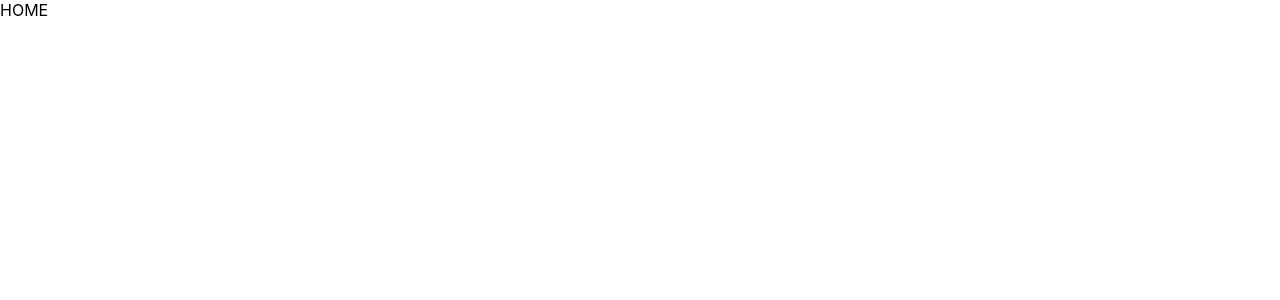
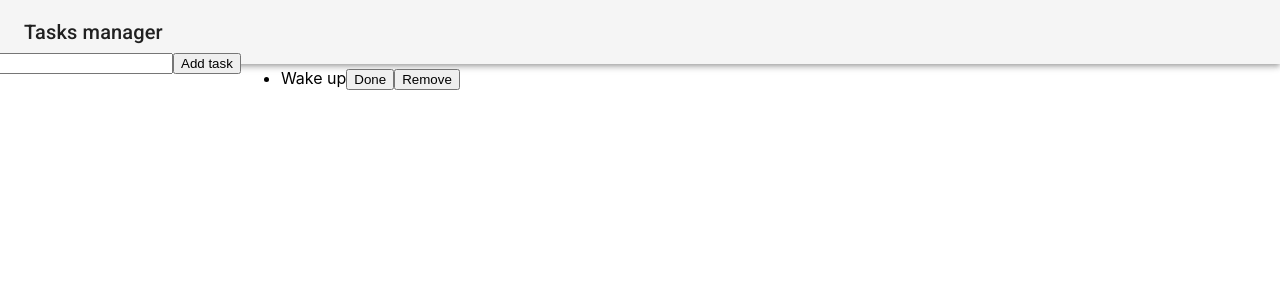
Before and after one commit to VovaSidorov/ToDoReactMaterial, a React (Create React App) app: page / in a window 1280 px wide. Shown: the top 300 px of the page. Built offline with nearby package versions, Linux system fonts and the light colour scheme.

Commit message:
create header component

```diff
--- a/package.json
+++ b/package.json
@@ -2,7 +2,7 @@
   "name": "019",
   "version": "0.1.0",
   "private": true,
-  "homepage": "https://VovaSidorov.github.io/ToDoReactMaterial",
+  "homepage": "https://VovaSidorov.github.io/ToDoReactMaterial ",
   "dependencies": {
     "@material-ui/core": "^3.9.2",
     "@material-ui/icons": "^3.0.2",
--- a/src/App.js
+++ b/src/App.js
@@ -1,18 +1,31 @@
 import React, { Component } from 'react';
 
+import Header from "./Layouts";
 import TaskList from "./components/TaskList";
 import {addNewTask} from "./store/actions";
+
+import Grid from '@material-ui/core/Grid';
+import {withStyles} from '@material-ui/core/styles';
 
 import {connect} from 'react-redux';
 import {bindActionCreators} from "redux";
 
+
+const styles = theme => ({
+   root: {
+       flexGrow:1,
+   }
+});
+
 class App extends Component {
     render() {
         console.log(this.props);
-        const {tasks, addNewTask} = this.props;
+        const {tasks, addNewTask,classes} = this.props;
 
         return (
-            <div className="App">
+            <div className={classes.root}>
+                <Header />
+                <Grid container spacing={24}>
                     <form action="" onSubmit={(event)=>{
                         this.submitHandler(event, addNewTask)
                     }}>
@@ -21,6 +34,7 @@ class App extends Component {
                     </form>
 
                     <TaskList tasks={tasks}/>
+                </Grid>
             </div>
         );
     }
@@ -45,7 +59,7 @@ const putActionsToComponent = (dispatch) => {
     }
 };
 
-export default connect(
+export default withStyles()(connect(
     putStateToProps,
     putActionsToComponent
-)(App);
+)(App));
--- /dev/null
+++ b/src/Layouts/index.js
@@ -0,0 +1,25 @@
+import React from 'react';
+
+import { withStyles } from '@material-ui/core/styles';
+import AppBar from '@material-ui/core/AppBar';
+import Toolbar from '@material-ui/core/Toolbar';
+import Typography from '@material-ui/core/Typography';
+
+const styles = {
+    root: {
+        flexGrow: 1,
+    },
+};
+
+const Header = props => (
+    <div className={props.classes.root}>
+        <AppBar position="static" color="default">
+            <Toolbar>
+                <Typography variant="h6" color="inherit">
+                   Tasks manager
+                </Typography>
+            </Toolbar>
+        </AppBar>
+    </div>
+    );
+export default withStyles(styles)(Header);
--- a/src/components/TaskList/index.js
+++ b/src/components/TaskList/index.js
@@ -22,13 +22,6 @@ const TaskList = (props) => {
     )
 };
 
-const onDoneHandler = () => {
-    console.log("onDoneHandler")
-};
-
-const onRemoveHandler = () => {
-    console.log("onRemoveHandler")
-};
 
 const mapStateToProps = state => ({...state});
 const mapActionToProps = dispatch =>{
--- a/src/index.js
+++ b/src/index.js
@@ -21,7 +21,7 @@ console.log(store.getState());
 
 ReactDOM.render(
     <Provider store={store}>
-        <Home />
+        <App />
     </Provider>, document.getElementById('root'));
 
 // If you want your app to work offline and load faster, you can change
```
Lines whose indentation alone changed are shown as unchanged.
